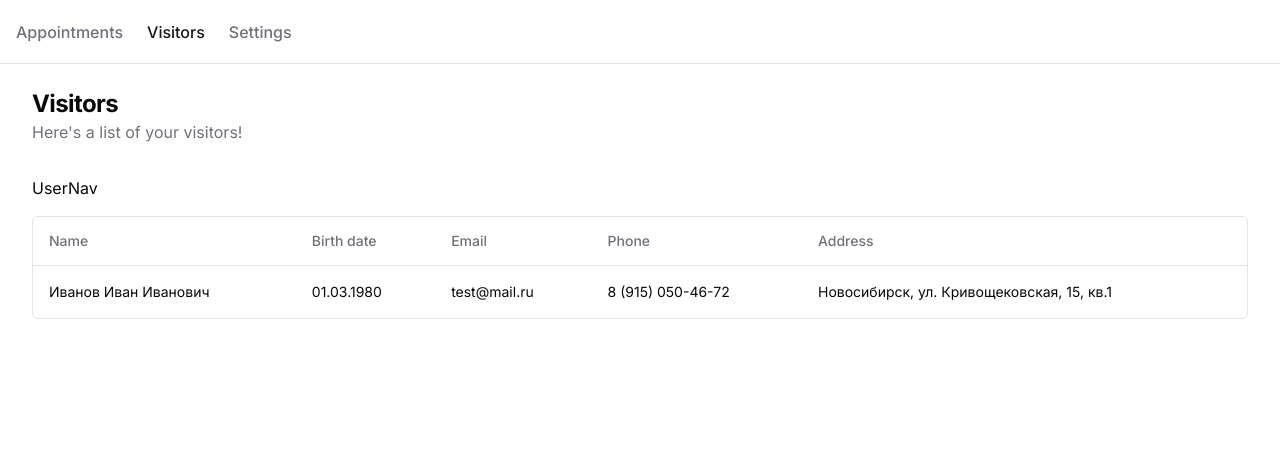
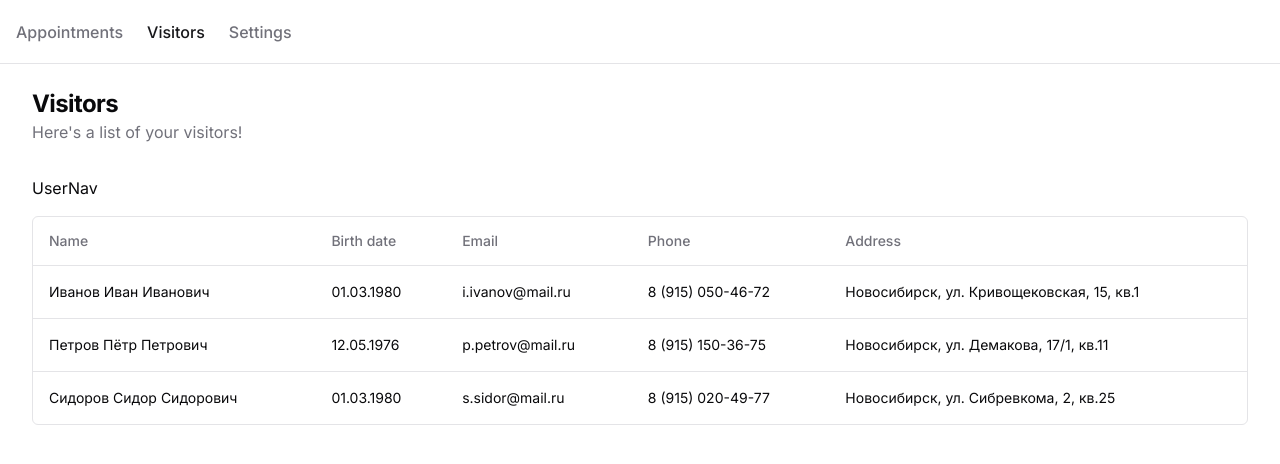
Before and after one commit to iegorov/e-reception, a Next.js app: page /visitors in a window 1280 px wide. Shown: the top 464 px of the page. Built offline with nearby package versions, Linux system fonts and the light colour scheme.

Commit message:
feat: display visitors from mock

```diff
--- a/package.json
+++ b/package.json
@@ -20,7 +20,8 @@
     "react": "^18",
     "react-dom": "^18",
     "tailwind-merge": "^2.2.0",
-    "tailwindcss-animate": "^1.0.7"
+    "tailwindcss-animate": "^1.0.7",
+    "zod": "^3.22.4"
   },
   "devDependencies": {
     "@types/node": "^20",
--- a/src/app/visitors/components/visitors-columns.tsx
+++ b/src/app/visitors/components/visitors-columns.tsx
@@ -1,32 +1,43 @@
+'use client';
+
 import { ColumnDef } from '@tanstack/react-table';
-
-export interface Visitor {
-  name: string;
-  birthDate: string;
-  email: string;
-  phone: string;
-  address: string;
-}
+import { Visitor } from '../data/visitor-schema';
+import { DataTableColumnHeader } from '@/components/data-table-column-header';
 
 export const columns: ColumnDef<Visitor>[] = [
   {
     accessorKey: 'name',
-    header: 'Name',
+    header: ({ column }) => (
+      <DataTableColumnHeader column={column} title='Name' />
+    ),
+    cell: ({ row }) => {
+      const { firstName, middleName, lastName } = row.original;
+
+      return `${lastName} ${firstName} ${middleName}`;
+    },
   },
   {
     accessorKey: 'birthDate',
-    header: 'Birth date',
+    header: ({ column }) => (
+      <DataTableColumnHeader column={column} title='Birth date' />
+    ),
   },
   {
     accessorKey: 'email',
-    header: 'Email',
+    header: ({ column }) => (
+      <DataTableColumnHeader column={column} title='Email' />
+    ),
   },
   {
     accessorKey: 'phone',
-    header: 'Phone',
+    header: ({ column }) => (
+      <DataTableColumnHeader column={column} title='Phone' />
+    ),
   },
   {
     accessorKey: 'address',
-    header: 'Address',
+    header: ({ column }) => (
+      <DataTableColumnHeader column={column} title='Address' />
+    ),
   },
 ];
--- /dev/null
+++ b/src/app/visitors/data/visitor-schema.ts
@@ -0,0 +1,14 @@
+import { z } from 'zod';
+
+export const visitorSchema = z.object({
+  id: z.string(),
+  firstName: z.string(),
+  middleName: z.string(),
+  lastName: z.string(),
+  birthDate: z.string(),
+  email: z.string(),
+  phone: z.string(),
+  address: z.string(),
+});
+
+export type Visitor = z.infer<typeof visitorSchema>;
--- a/src/app/visitors/data/visitors.json
+++ b/src/app/visitors/data/visitors.json
@@ -0,0 +1,32 @@
+[
+  {
+    "id": "11111",
+    "firstName": "Иван",
+    "middleName": "Иванович",
+    "lastName": "Иванов",
+    "birthDate": "01.03.1980",
+    "email": "i.ivanov@mail.ru",
+    "phone": "8 (915) 050-46-72",
+    "address": "Новосибирск, ул. Кривощековская, 15, кв.1"
+  },
+  {
+    "id": "22222",
+    "firstName": "Пётр",
+    "middleName": "Петрович",
+    "lastName": "Петров",
+    "birthDate": "12.05.1976",
+    "email": "p.petrov@mail.ru",
+    "phone": "8 (915) 150-36-75",
+    "address": "Новосибирск, ул. Демакова, 17/1, кв.11"
+  },
+  {
+    "id": "333333",
+    "firstName": "Сидор",
+    "middleName": "Сидорович",
+    "lastName": "Сидоров",
+    "birthDate": "01.03.1980",
+    "email": "s.sidor@mail.ru",
+    "phone": "8 (915) 020-49-77",
+    "address": "Новосибирск, ул. Сибревкома, 2, кв.25"
+  }
+]
--- a/src/app/visitors/page.tsx
+++ b/src/app/visitors/page.tsx
@@ -1,17 +1,19 @@
+import { promises as fs } from 'fs';
+import path from 'path';
+import { z } from 'zod';
+
 import { DataTable } from '@/components/data-table';
-import { Visitor, columns } from './components/visitors-columns';
+import { columns } from './components/visitors-columns';
+import { Visitor, visitorSchema } from './data/visitor-schema';
 
 async function getVisitors(): Promise<Visitor[]> {
-  // Fetch data from your API here.
-  return [
-    {
-      name: 'Иванов Иван Иванович',
-      birthDate: '01.03.1980',
-      email: 'test@mail.ru',
-      phone: '8 (915) 050-46-72',
-      address: 'Новосибирск, ул. Кривощековская, 15, кв.1',
-    },
-  ];
+  const data = await fs.readFile(
+    path.join(process.cwd(), 'src/app/visitors/data/visitors.json'),
+  );
+
+  const visitors = JSON.parse(data.toString());
+
+  return z.array(visitorSchema).parse(visitors);
 }
 
 export default async function Visitors(): Promise<JSX.Element> {
--- /dev/null
+++ b/src/components/data-table-column-header.tsx
@@ -0,0 +1,16 @@
+import { cn } from '@/lib/utils';
+import { Column } from '@tanstack/react-table';
+
+interface DataTableColumnHeaderProps<TData, TValue>
+  extends React.HTMLAttributes<HTMLDivElement> {
+  column: Column<TData, TValue>;
+  title: string;
+}
+
+export function DataTableColumnHeader<TData, TValue>({
+  column,
+  title,
+  className,
+}: DataTableColumnHeaderProps<TData, TValue>) {
+  return <div className={cn(className)}>{title}</div>;
+}
--- a/src/components/data-table.tsx
+++ b/src/components/data-table.tsx
@@ -36,7 +36,7 @@ export function DataTable<TData, TValue>({
       <Table>
         <TableHeader>
           {table.getHeaderGroups().map((headerGroup) => (
-            <TableRow key={headerGroup.id}>
+            <TableRow key={headerGroup.id} className='hover:bg-white'>
               {headerGroup.headers.map((header) => {
                 return (
                   <TableHead key={header.id}>
@@ -69,7 +69,7 @@ export function DataTable<TData, TValue>({
           ) : (
             <TableRow>
               <TableCell colSpan={columns.length} className='h-24 text-center'>
-                No results.
+                No data.
               </TableCell>
             </TableRow>
           )}
```
Also changed, not shown: 1 other file (tests, documents, lock files or other folders).
